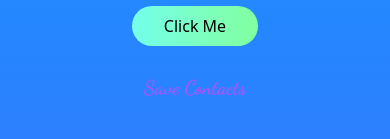
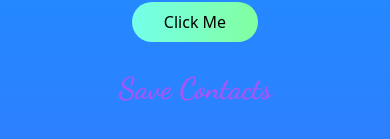
Before and after one commit to MohammedRafii/ContactUser, a React (Vite) app: page / in a window 390 px wide. Shown: the part 571-710 px from the top of the page. Built offline with nearby package versions, Linux system fonts and the light colour scheme.

Commit message:
Update Intro.tsx

```diff
--- a/src/pages/Intro.tsx
+++ b/src/pages/Intro.tsx
@@ -16,7 +16,7 @@ const Intro = () => {
         <Link className="py-2 my-7 px-8 rounded-3xl sm:text-xl md:text-2xl lg:text-3xl outline-none bg-gradient-to-l from-[rgb(130,255,159)] to-[rgb(116,255,234)]" to="/login">
           Click Me
         </Link>
-        <p className="font-style text-purple-500 text-xl sm:text-2xl md:text-3xl lg:text-4xl">Save Contacts</p>
+        <p className="font-style font-bold text-purple-500 text-3xl lg:text-4xl">Save Contacts</p>
       </div>
     </>
   );
```
